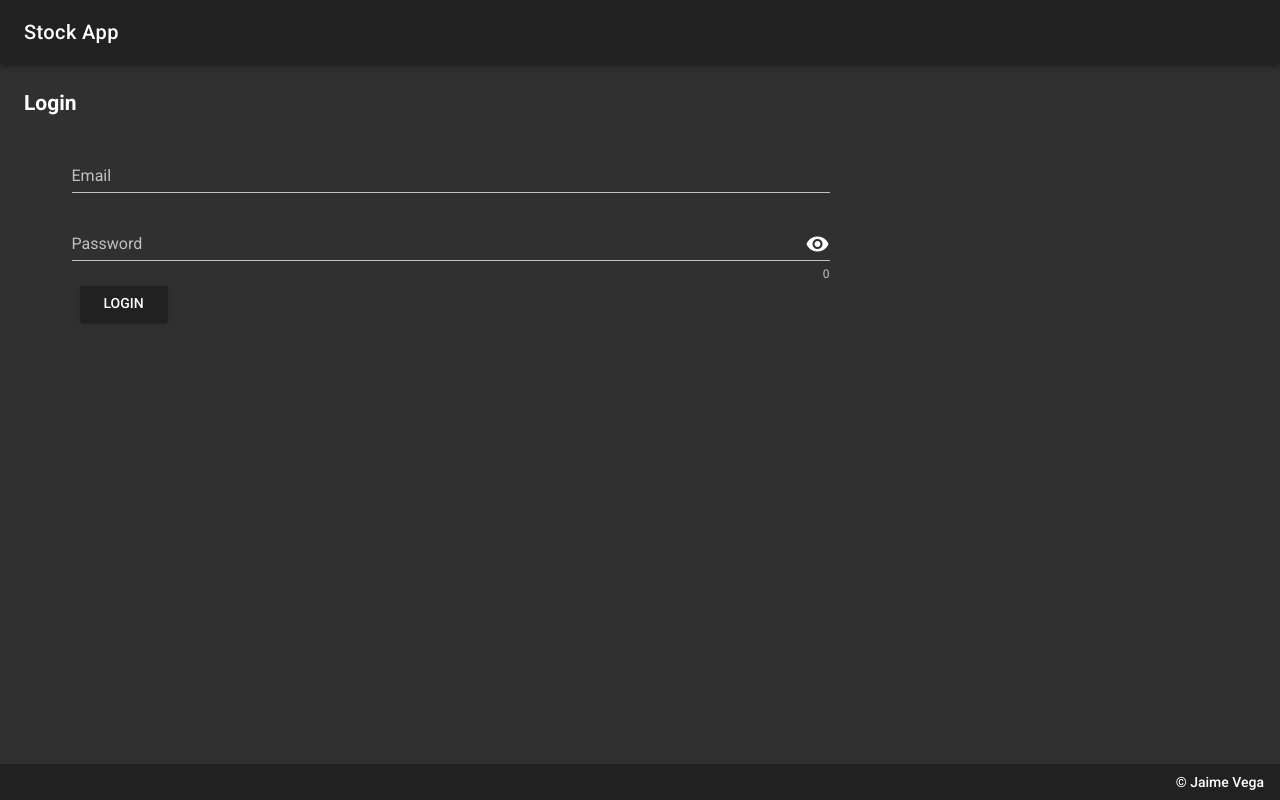
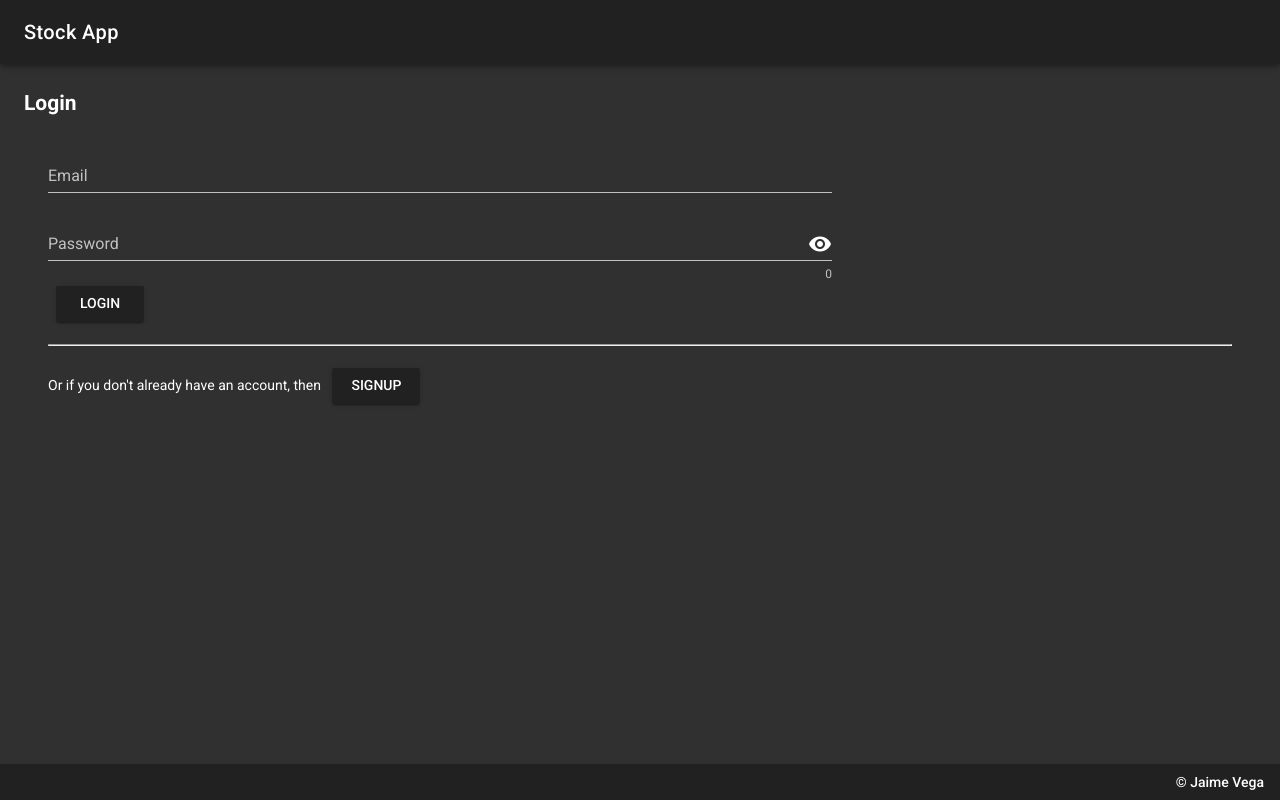
Before and after one commit to jhuesos/vue-trading-app, a Vue app: page /signup#/login in a window 1280 px wide. Built offline with nearby package versions, Linux system fonts and the light colour scheme.

Commit message:
Changed login page to add a link to signup

```diff
--- a/src/components/Login.vue
+++ b/src/components/Login.vue
@@ -2,8 +2,8 @@
   <section>
     <h1>Login</h1>
 
-    <v-container>
-      <v-layout align-center>
+    <v-container fluid grid-list-lg>
+      <v-layout align-center wrap>
         <v-flex xs12 lg8>
           <v-form ref="form" v-model="valid">
             <v-text-field
@@ -25,8 +25,15 @@
             ></v-text-field>
 
             <v-btn @click="login" :disabled="!valid">Login</v-btn>
+          </v-form>
+        </v-flex>
 
-          </v-form>
+        <v-flex xs12>
+          <hr>
+        </v-flex>
+
+        <v-flex xs12>
+          Or if you don't already have an account, then <v-btn to="/signup">Signup</v-btn>
         </v-flex>
       </v-layout>
     </v-container>
```
